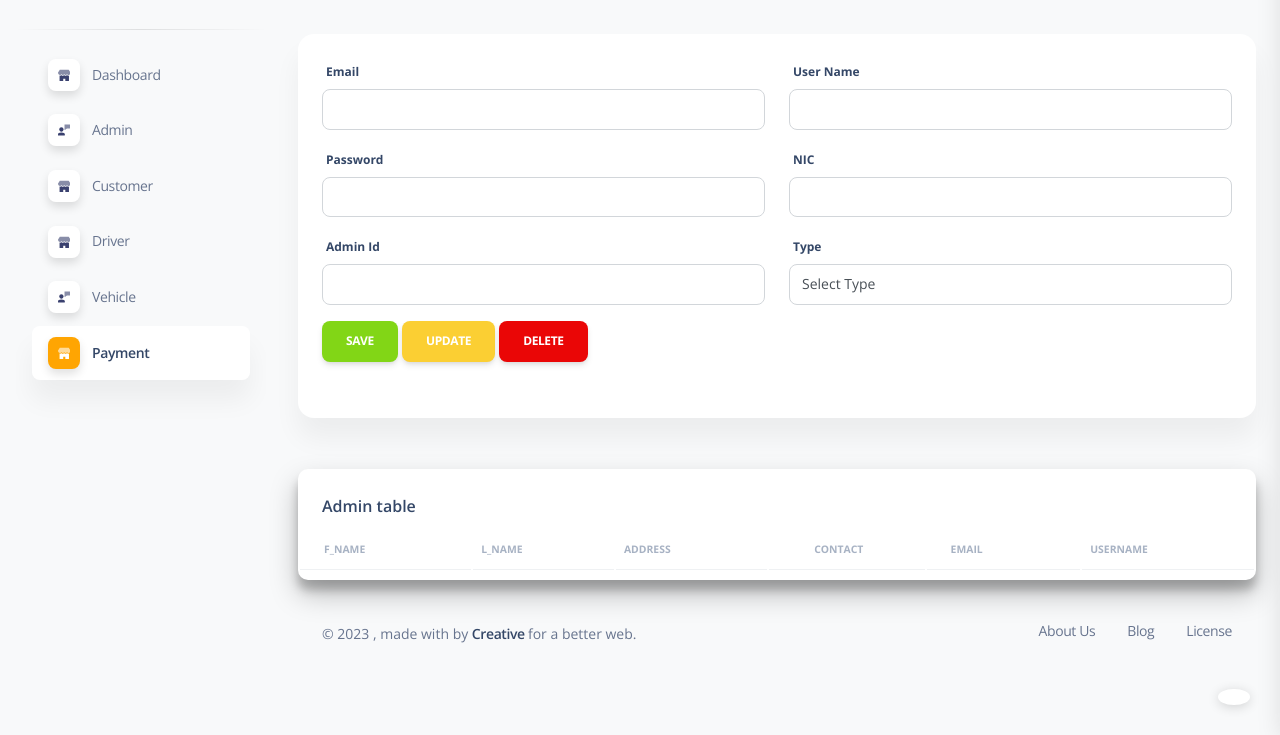
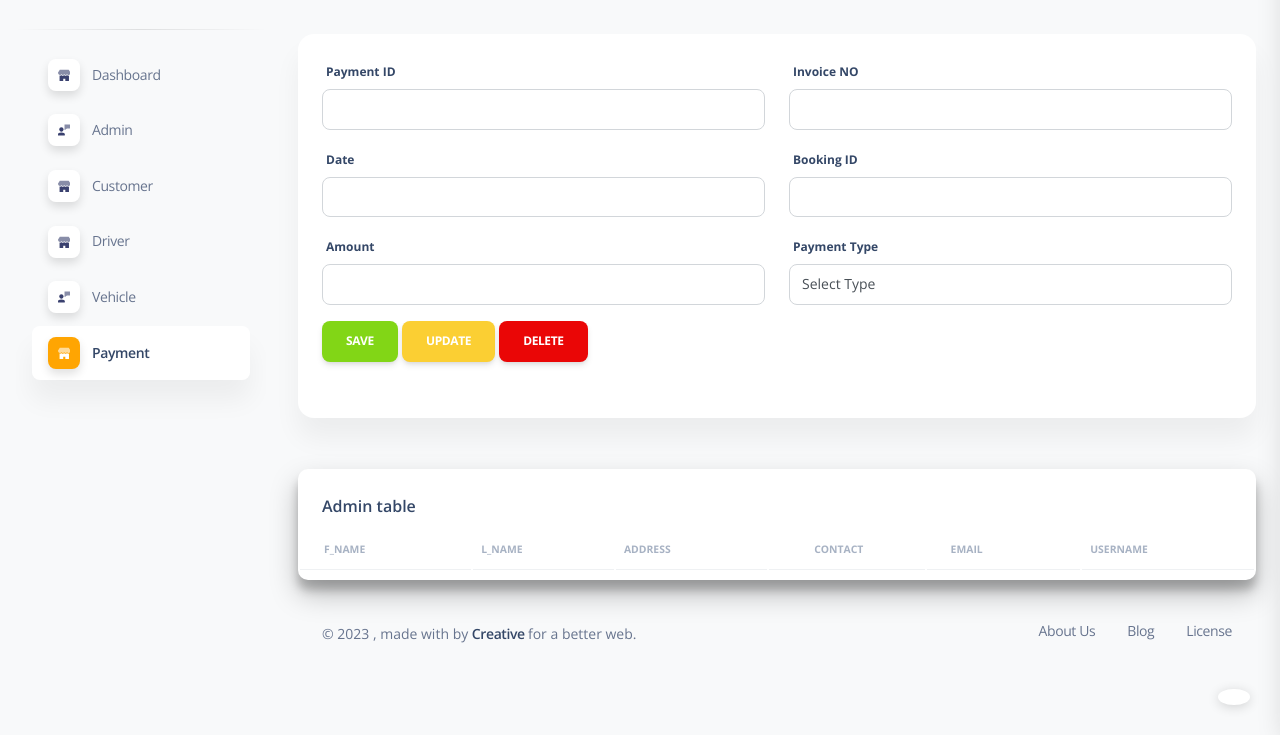
Before and after one commit to mgunawardhana/Easy-car-rental-private-limited-with-spring-backend, a website: page Frontend/pages/PaymentManage.html in a window 1280 px wide. Shown: the part 65-800 px from the top of the page. Drawn offline with nearby package versions, Linux system fonts and the light colour scheme; no server answers; some icons are missing.

Commit message:
content update

```diff
--- a/Frontend/pages/PaymentManage.html
+++ b/Frontend/pages/PaymentManage.html
@@ -336,39 +336,41 @@
                             <div class="row form-group">
                                 <div class="col-12 col-sm-6">
                                     <div class="form-group">
-                                        <label>Email</label>
+                                        <label>Payment ID</label>
                                         <input class="form-control" id="adminEmail" name="adminEmail" type="text">
                                     </div>
                                 </div>
                                 <div class="col-12 col-sm-6">
                                     <div class="form-group">
-                                        <label>User Name</label>
+                                        <label>Invoice NO</label>
                                         <input class="form-control" id="userName" name="user.userName" type="text">
                                     </div>
                                 </div>
                                 <div class="col-12 col-sm-6">
                                     <div class="form-group">
-                                        <label>Password</label>
+                                        <label>Date</label>
                                         <input class="form-control" id="password" name="user.password" type="text">
                                     </div>
                                 </div>
                                 <div class="col-12 col-sm-6">
                                     <div class="form-group">
-                                        <label>NIC</label>
+                                        <label>Booking ID</label>
                                         <input class="form-control" id="adminNic" name="adminNic" type="text">
                                     </div>
                                 </div>
                                 <div class="col-12 col-sm-6">
                                     <div class="form-group">
-                                        <label>Admin Id</label>
+                                        <label>Amount</label>
                                         <input class="form-control" id="adminId" name="user.adminId" type="text">
                                     </div>
                                 </div>
                                 <div class="col-12 col-sm-6">
                                     <div class="form-group">
-                                        <label>Type</label>
+                                        <label>Payment Type</label>
                                         <select class="form-control" id="role" name="user.role">
                                             <option>Select Type</option>
+                                            <option>ADMIN</option>
+                                            <option>ADMIN</option>
                                             <option>ADMIN</option>
                                         </select>
                                     </div>
```
